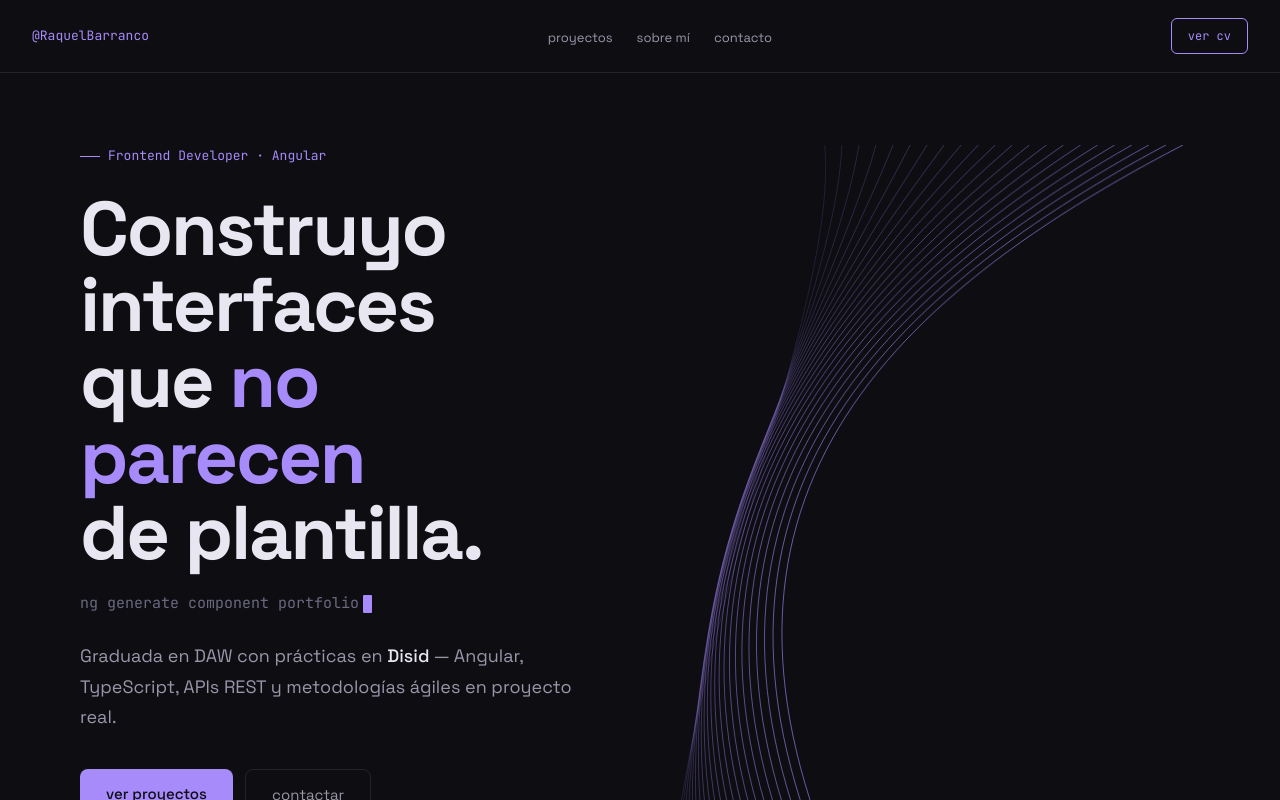
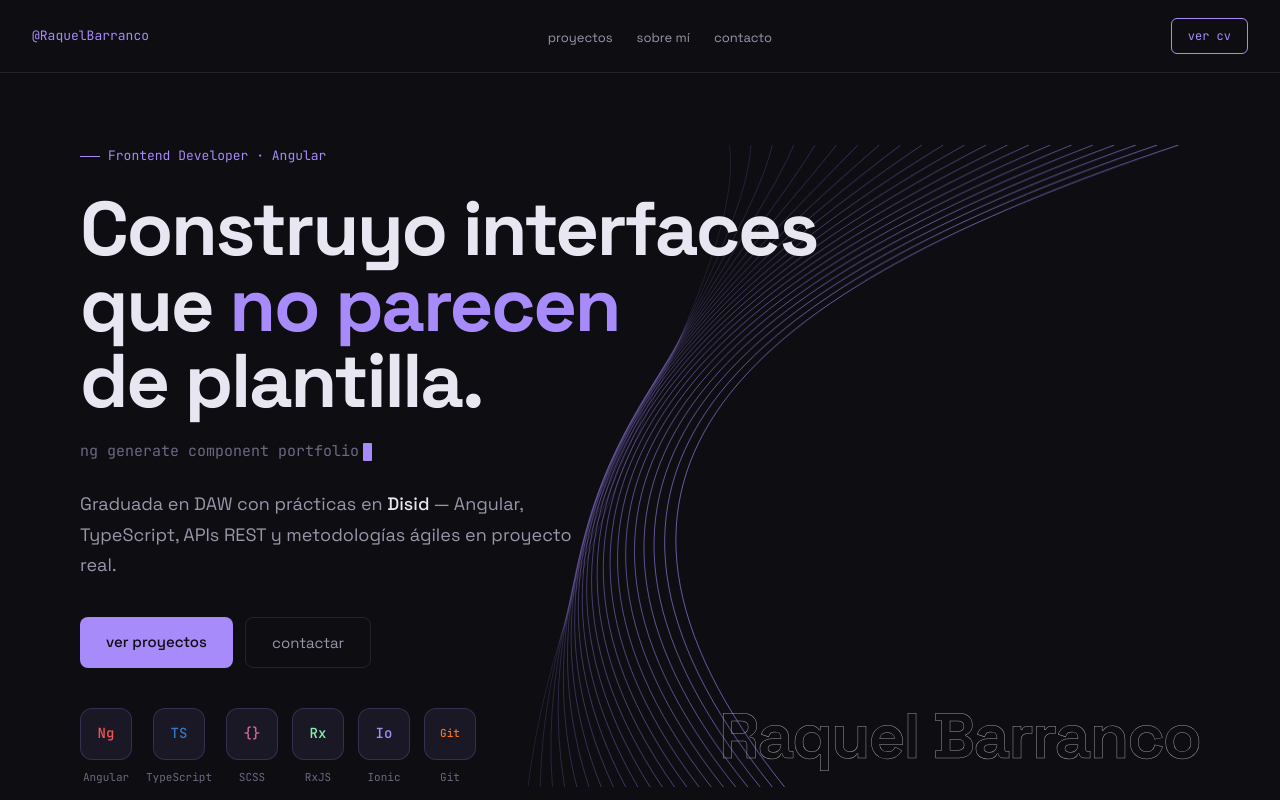
Before and after one commit to rakelBarranco/dev.portfolio, an Angular app: page / in a window 1280 px wide. Shown: the top 800 px of the page. Built offline with nearby package versions, Linux system fonts and the light colour scheme.

Commit message:
feat: add ghost name effect to hero

```diff
--- a/src/app/features/hero/hero.html
+++ b/src/app/features/hero/hero.html
@@ -1,4 +1,5 @@
 <section class="hero">
+  <p class="hero__ghost">Raquel Barranco</p>
   <div class="hero__layout">
     <div class="hero__left">
       <div class="hero__eyebrow">Frontend Developer · Angular</div>
--- a/src/app/features/hero/hero.scss
+++ b/src/app/features/hero/hero.scss
@@ -4,25 +4,42 @@
   position: relative;
 
   &__layout {
-    display: grid;
-    grid-template-columns: 1fr 1fr;
-    gap: 48px;
-    align-items: start;
+    display: block;
     position: relative;
+    z-index: 1;
+  }
+
+  &__ghost {
+    position: absolute;
+    bottom: 60px;
+    right: 80px;
+    width: 60%;
+    text-align: right;
+    font-size: clamp(30px, 6vw, 64px);
+    font-weight: 700;
+    letter-spacing: -0.03em;
+    color: transparent;
+    -webkit-text-stroke: 0.5px rgba(255, 255, 255, 0.6);
+    pointer-events: none;
+    z-index: 0;
+    white-space: nowrap;
+    user-select: none;
+    overflow: hidden;
+  }
+
+  &__canvas {
+    position: absolute;
+    top: 0;
+    right: 0;
+    width: 60%;
+    height: 100%;
+    pointer-events: none;
+    z-index: 0;
   }
 
   &__left {
     position: relative;
     z-index: 1;
-  }
-
-  &__canvas {
-    width: 100%;
-    height: 100%;
-    min-height: 500px;
-    pointer-events: none;
-    opacity: 1;
-    z-index: 0;
   }
 
   &__eyebrow {
@@ -42,6 +59,7 @@
       background: var(--color-accent);
     }
   }
+
 
   &__title {
     font-size: 76px;
```
